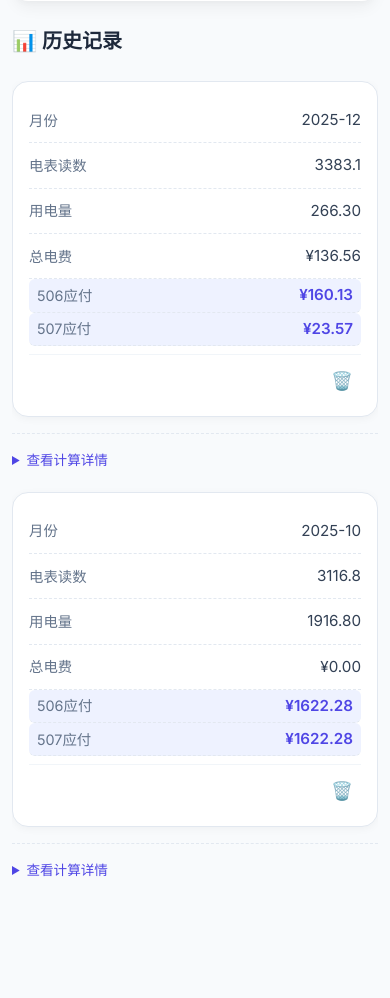
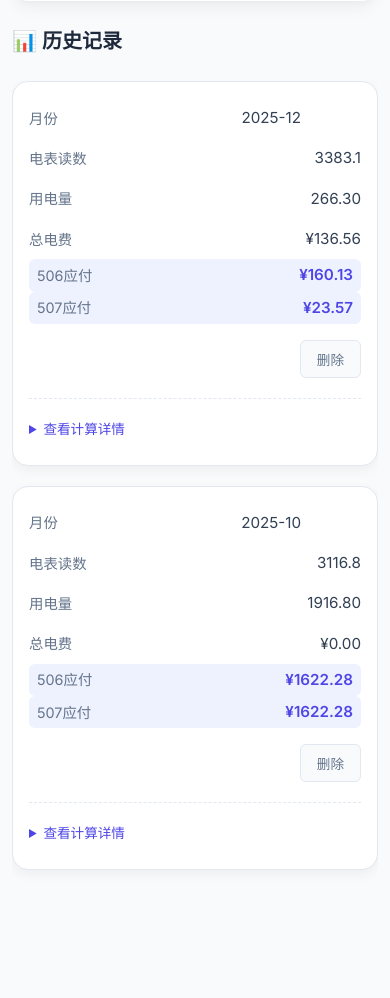
Before and after one commit to pepperchili/CalculateElectricityBill, a Flask app: page / in a window 390 px wide. Shown: the part 684-1682 px from the top of the page. After the commit the page ends 1554 px from the top, so only its background shows below. Run offline with Flask 3, Linux system fonts and the light colour scheme; data comes from the database, SQL or seed files in the repository.

Commit message:
feat: 美化UI

```diff
--- a/static/style.css
+++ b/static/style.css
@@ -235,11 +235,12 @@ tr:last-child td {
     background: transparent;
     border: none;
     cursor: pointer;
-    font-size: 1.1rem;
-    padding: 8px;
-    border-radius: 8px;
+    font-size: 0.82rem;
+    padding: 6px 12px;
+    border-radius: 6px;
     color: var(--text-muted);
     transition: all 0.2s;
+    background-color: var(--slate-100);
 }
 
 .btn-icon:hover {
@@ -327,22 +328,40 @@ pre {
         display: none;
     }
 
+    /* The Card Unit (tbody) */
+    tbody.record-group {
+        display: block;
+        background: var(--card-bg);
+        margin-bottom: 20px;
+        border-radius: 16px;
+        box-shadow: 0 4px 12px rgba(0, 0, 0, 0.05);
+        border: 1px solid var(--border-color);
+        overflow: hidden;
+    }
+
     tr {
         display: block;
-        background: var(--card-bg);
-        margin-bottom: 16px;
-        border-radius: 16px;
-        box-shadow: 0 2px 8px rgba(0, 0, 0, 0.04);
         padding: 16px;
-        border: 1px solid var(--border-color);
+        border-bottom: none;
+        position: relative;
+        /* For absolute positioning of delete button */
+    }
+
+    tr:last-child {
+        border-bottom: none;
     }
 
     td {
         display: flex;
         justify-content: space-between;
         align-items: center;
-        padding: 10px 0;
+        padding: 8px 0;
         border-bottom: 1px dashed var(--slate-200);
+    }
+
+    /* Ensure Month row doesn't overlap with delete button */
+    td[data-label="月份"] {
+        padding-right: 60px;
     }
 
     td:last-child {
@@ -358,35 +377,61 @@ pre {
         font-size: 0.9rem;
     }
 
-    /* Special handling for delete button */
+    /* Special handling for delete button: Bottom Right */
     td[data-label="操作"] {
-        margin-top: 8px;
-        padding-top: 8px;
-        border-top: 1px solid var(--slate-100);
+        position: static;
+        width: 100%;
+        display: flex;
+        flex-wrap: wrap;
+        /* Allow wrapping for details */
+        justify-content: flex-end;
+        padding: 12px 0 4px 0;
+        border-top: none;
+        margin-top: 4px;
+        border-bottom: none;
+    }
+
+    td[data-label="操作"] form {
+        margin: 0;
+        width: 100%;
+        display: flex;
+        justify-content: flex-end;
+    }
+
+    td[data-label="操作"] .btn-icon {
+        background-color: var(--slate-50);
+        color: var(--text-muted);
+        font-size: 0.85rem;
+        padding: 8px 16px;
+        border: 1px solid var(--border-color);
+        width: auto;
+        /* Auto width */
+    }
+
+    td[data-label="操作"] .btn-icon:hover {
+        background-color: var(--danger-color);
+        color: white;
+        border-color: var(--danger-color);
     }
 
     td[data-label="操作"]::before {
         display: none;
     }
 
-    /* Detail Row */
-    .detail-row {
-        margin-top: 0;
-        padding: 0;
-        background: transparent;
-        border: none;
-        box-shadow: none;
+    /* Embedded Details */
+    .embedded-details {
+        width: 100%;
+        margin-top: 8px;
+        text-align: left;
     }
 
-    .detail-row td {
-        display: block;
-        border: none;
-        padding: 0;
+    .embedded-details summary {
+        text-align: left;
+        padding: 8px 0;
+        color: var(--primary-600);
+        font-size: 0.85rem;
     }
 
-    .detail-row td::before {
-        display: none;
-    }
 
     /* Inputs */
     input {
--- a/templates/base.html
+++ b/templates/base.html
@@ -8,7 +8,7 @@
     <link rel="preconnect" href="https://fonts.googleapis.com">
     <link rel="preconnect" href="https://fonts.gstatic.com" crossorigin>
     <link href="https://fonts.googleapis.com/css2?family=Inter:wght@300;400;600&display=swap" rel="stylesheet">
-    <link rel="stylesheet" href="{{ url_for('static', filename='style.css') }}?v=5">
+    <link rel="stylesheet" href="{{ url_for('static', filename='style.css') }}?v=13">
 </head>
 
 <body>
--- a/templates/index.html
+++ b/templates/index.html
@@ -46,8 +46,8 @@
                     <th>操作</th>
                 </tr>
             </thead>
-            <tbody>
-                {% for record in records %}
+            {% for record in records %}
+            <tbody class="record-group">
                 <tr>
                     <td data-label="月份">{{ record['billing_month'] }}</td>
                     <td data-label="电表读数">{{ record['meter_reading'] }}</td>
@@ -62,25 +62,24 @@
                     <td data-label="506应付" class="highlight-user">¥{{ "%.2f"|format(record['user_cost']) }}</td>
                     <td data-label="507应付" class="highlight-neighbor">¥{{ "%.2f"|format(record['neighbor_cost']|abs) }}
                     </td>
-                    <td data-label="操作">
+                    <td data-label="操作" class="action-cell">
                         <form action="{{ url_for('delete', id=record['id']) }}" method="post"
                             onsubmit="return confirm('确定删除吗？');">
-                            <button type="submit" class="btn-icon">🗑️</button>
+                            <button type="submit" class="btn-icon">删除</button>
                         </form>
+
                     </td>
-                </tr>
-                {% if record['calculation_note'] and record['usage'] > 0 %}
-                <tr class="detail-row">
                     <td colspan="7">
-                        <details>
+                        {% if record['calculation_note'] and record['usage'] > 0 %}
+                        <details class="embedded-details">
                             <summary>查看计算详情</summary>
                             <pre>{{ record['calculation_note'] }}</pre>
                         </details>
+                        {% endif %}
                     </td>
                 </tr>
-                {% endif %}
-                {% endfor %}
             </tbody>
+            {% endfor %}
         </table>
     </div>
     {% else %}
```
